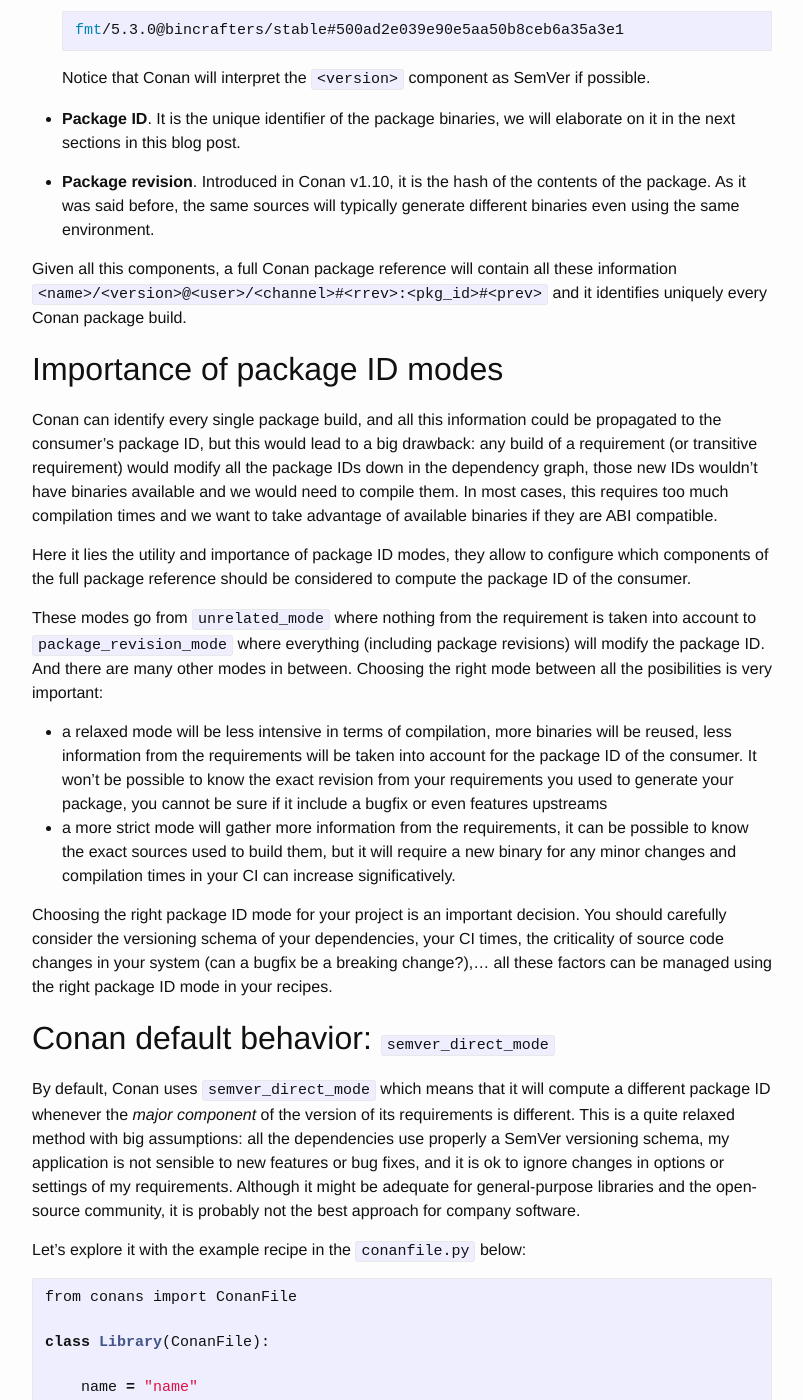
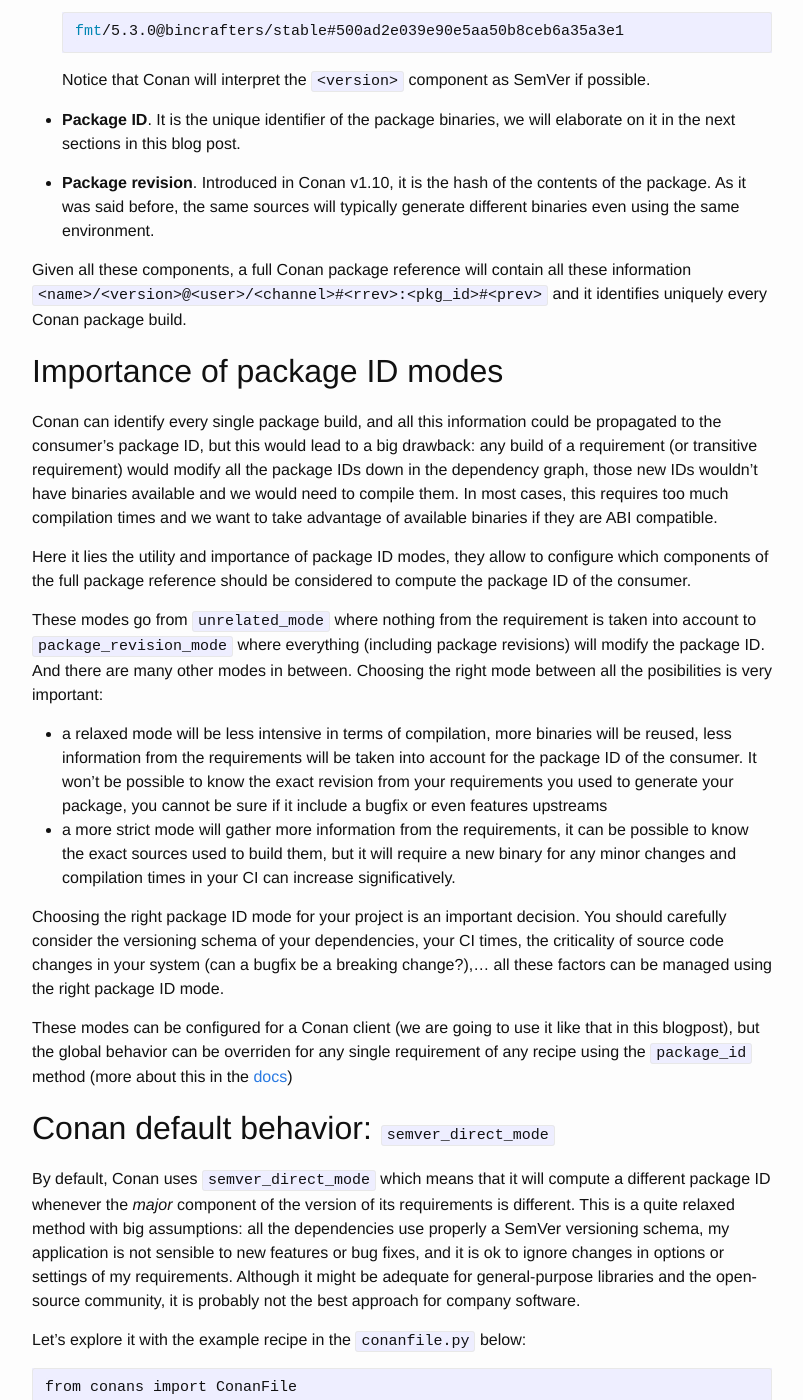
Before and after one commit to conan-io/conan-io.github.io, a Jekyll site: the page built from _posts/2019-08-30-package-id-modes.markdown, in a window 1280 px wide and 1400 px high, scrolled down 1273 px. Shown: the whole window, without its empty margins (238-1041 px from the left). Built offline with Jekyll 4.4.1, drawn with Linux system fonts in a browser that asks for light colours; comment, search, counter and statistics services are not loaded; some of the changed text lies outside the part shown.

Commit message:
minor fixes

```diff
--- a/_posts/2019-08-30-package-id-modes.markdown
+++ b/_posts/2019-08-30-package-id-modes.markdown
@@ -37,11 +37,11 @@ Conan computes a different package ID for any combination of the following eleme
    configurable, from a mode taking into account only the name of the dependencies to other
    modes including any change in the sources or even the build environment.
 
-   Transitive requirements (dependencies of my dependencies) are
-   encoded into my package ID through the package ID of my requirements.
+   Very important to note that transitive requirements (dependencies of my dependencies) are
+   only encoded into my package ID through the package ID of my requirements.
 
 *Note.-* Only the dependencies declared using the ``requires`` attribute or inside the
-``requirements()`` method will be considered, **build requires doesn't affect the package ID**.
+``requirements()`` method will be considered, **``build_requires`` don't affect the package ID**.
 
 
 ## A quick reminder about Conan package reference
@@ -71,7 +71,7 @@ are bundled into a package, it is compounded by the following parts:
    As it was said before, the same sources will typically generate different binaries even using the
    same environment.
 
-Given all this components, a full Conan package reference will contain all these information
+Given all these components, a full Conan package reference will contain all these information
 ``<name>/<version>@<user>/<channel>#<rrev>:<pkg_id>#<prev>`` and it identifies uniquely
 every Conan package build.
 
@@ -105,13 +105,19 @@ between all the posibilities is very important:
 Choosing the right package ID mode for your project is an important decision. You should
 carefully consider the versioning schema of your dependencies, your CI times, the criticality
 of source code changes in your system (can a bugfix be a breaking change?),... all these
-factors can be managed using the right package ID mode in your recipes.
+factors can be managed using the right package ID mode.
+
+These modes can be configured for a Conan client (we are going to use it like that in this
+blogpost), but the global behavior can be overriden for any single requirement of any
+recipe using the ``package_id`` method (more about this in the
+[docs](https://docs.conan.io/en/latest/creating_packages/define_abi_compatibility.html#using-package-id-for-package-dependencies))
+
 
 
 ## Conan default behavior: ``semver_direct_mode``
 
 By default, Conan uses ``semver_direct_mode`` which means that it will compute a different
-package ID whenever the _major component_ of the version of its requirements is different.
+package ID whenever the _major_ component of the version of its requirements is different.
 This is a quite relaxed method with big assumptions: all the dependencies use properly a
 SemVer versioning schema, my application is not sensible to new features or bug fixes, and
 it is ok to ignore changes in options or settings of my requirements.
```
